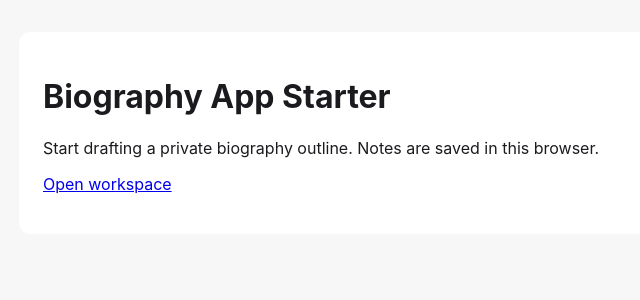
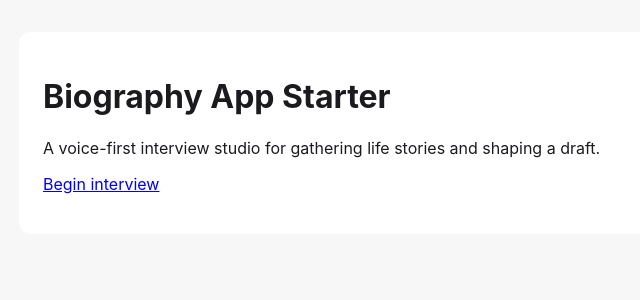
Before and after one commit to AHProjections/Biography, a Next.js app: page / in a window 1280 px wide. Shown: the top 300 px of the page, without its empty margins (217-857 px from the left). Built offline with nearby package versions, Linux system fonts and the light colour scheme.

Commit message:
Polish biography app entry point

```diff
--- a/app/page.tsx
+++ b/app/page.tsx
@@ -4,9 +4,9 @@ export default function Home() {
   return (
     <main>
       <h1>Biography App Starter</h1>
-      <p>Start drafting a private biography outline. Notes are saved in this browser.</p>
+      <p>A voice-first interview studio for gathering life stories and shaping a draft.</p>
       <p>
-        <Link href="/dashboard">Open workspace</Link>
+        <Link href="/dashboard">Begin interview</Link>
       </p>
     </main>
   );
```
